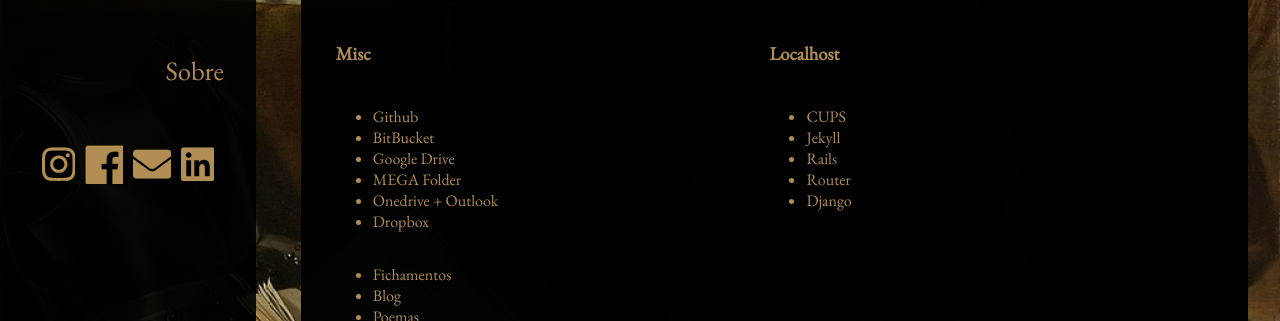
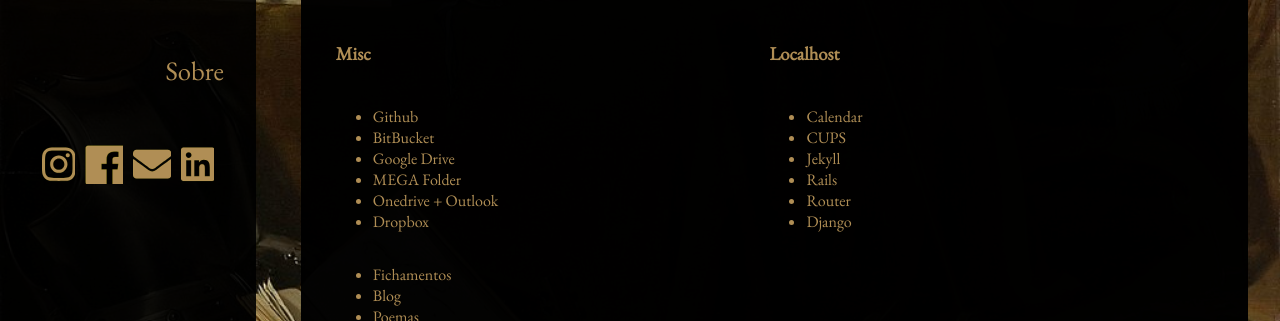
Before and after one commit to luisdarcadia/luisdarcadia.github.io, a Jekyll site: the page built from pages/start.md, in a window 1280 px wide. Shown: the part 400-721 px from the top of the page. Built offline with Jekyll 4.4.1, drawn with Linux system fonts in a browser that asks for light colours; nearby versions of some CDN libraries.

Commit message:
link calendar

```diff
--- a/_data/startlinks.yml
+++ b/_data/startlinks.yml
@@ -5,6 +5,10 @@
 #- nome: Matrícula - UNESP
 #  tipo: facul
 #  link: https://sistemas.unesp.br/sentinela/login.open.action
+
+- nome: Calendar
+  tipo: localhost
+  link: http://google.com/calendar
 
 - nome: CUPS
   tipo: localhost
```
